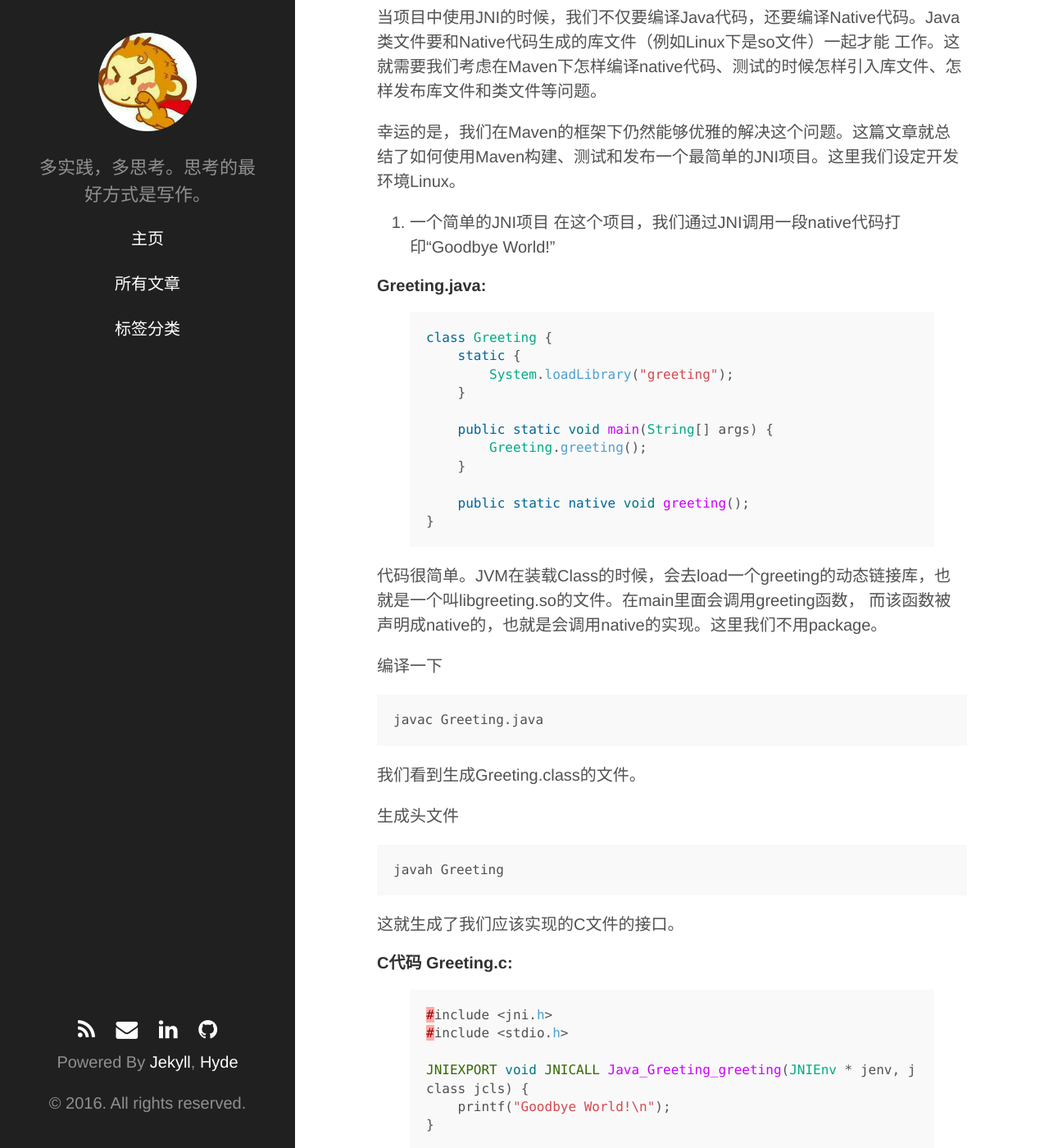
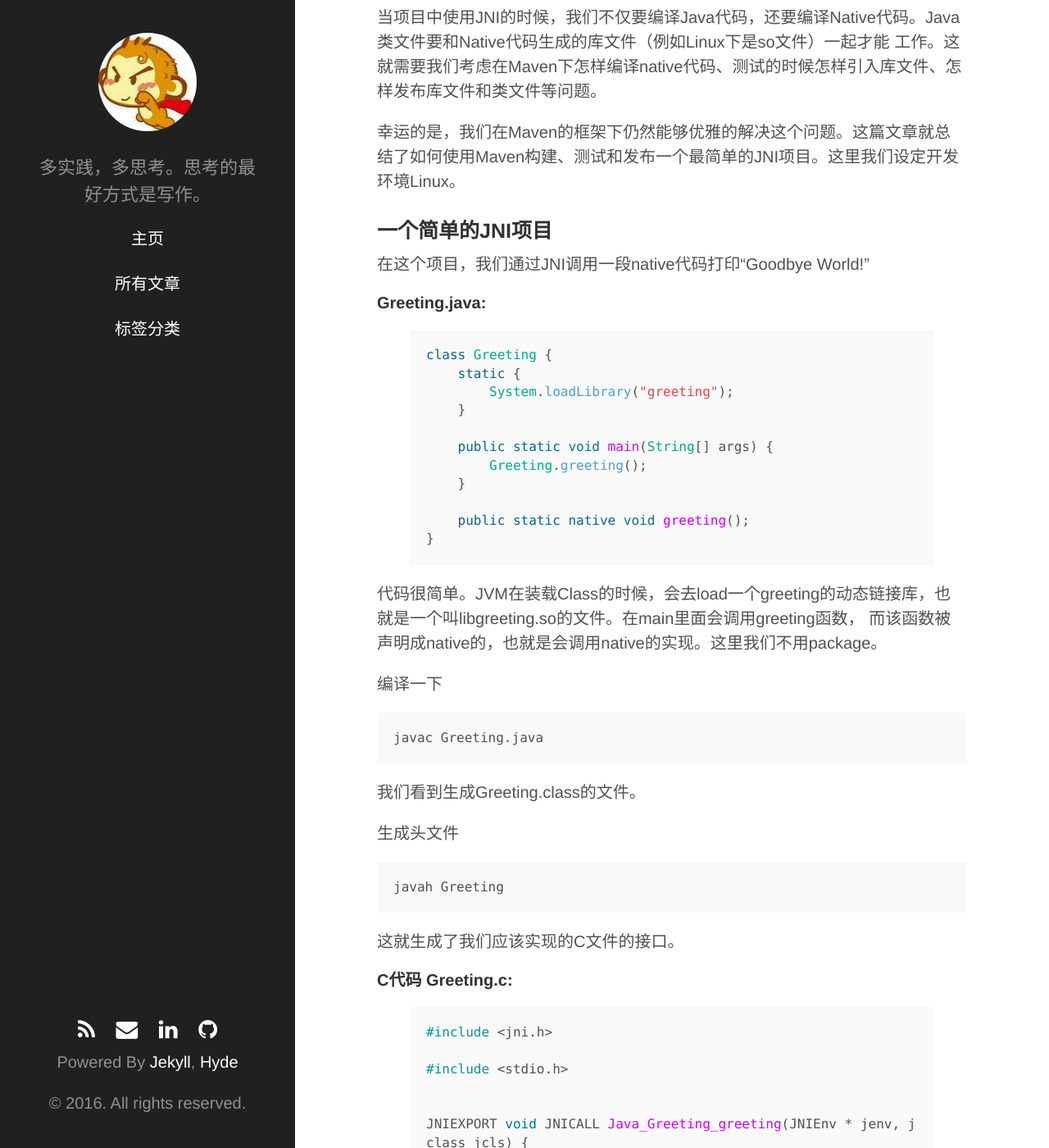
Before and after one commit to yiheng/yiheng.github.io, a Jekyll site: the page built from _posts/2016-06-01-build-jni-project-with-maven.md, in a window 1280 px wide and 1400 px high, scrolled down 254 px. Shown: the whole window at 82% size. Built offline with Jekyll 4.4.1, drawn with Linux system fonts in a browser that asks for light colours; some web fonts are replaced; Markdown is read by kramdown in place of the engine named in the settings; comment, search, counter and statistics services are not loaded.

Commit message:
update post

```diff
--- a/_posts/2016-06-01-build-jni-project-with-maven.md
+++ b/_posts/2016-06-01-build-jni-project-with-maven.md
@@ -50,7 +50,7 @@
 这就生成了我们应该实现的C文件的接口。
 
 ####C代码 Greeting.c:
-{% highlight java %}
+{% highlight c %}
 #include <jni.h>
 #include <stdio.h>
 
```
Also changed, not shown: other parts of _posts/2016-06-01-build-jni-project-with-maven.md (+1 -1 lines).
